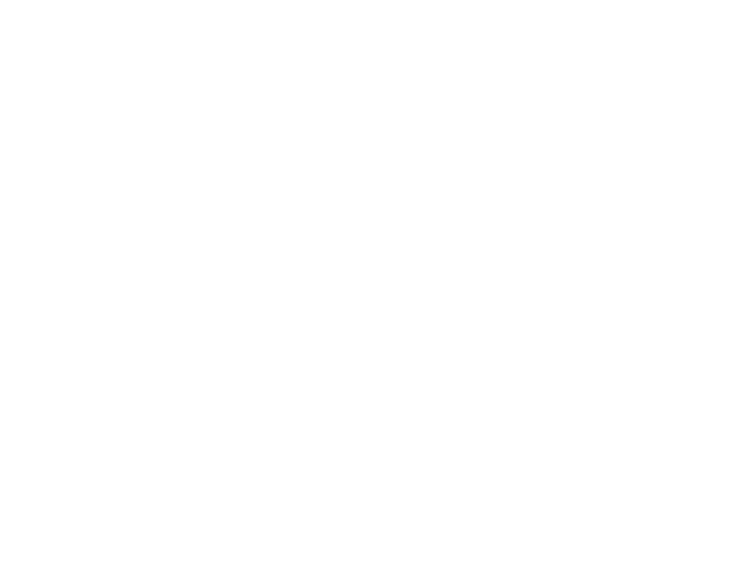
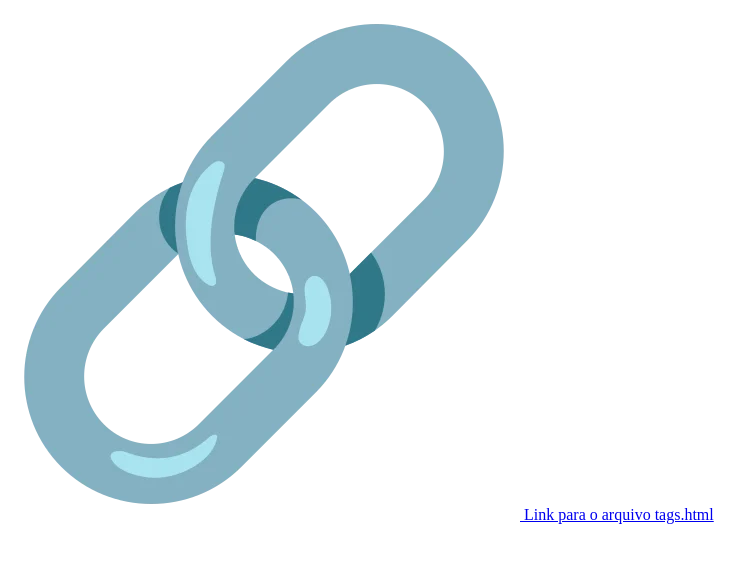
Before and after one commit to JoaoJardim12/repositorio_portfolio_web, a plain HTML site: page index.html in a window 1280 px wide. Shown: the whole page, without its empty margins (0-753 px from the left). Drawn offline with Linux system fonts and the light colour scheme.

Commit message:
feat(index.html): adiciona link para tags.html

```diff
--- a/index.html
+++ b/index.html
@@ -6,6 +6,9 @@
     <title>Document</title>
 </head>
 <body>
-
+    <a href="tags.html">
+        <img src="imagens/1f517.webp" alt="imagem_link">
+        Link para o arquivo tags.html
+    </a>
 </body>
 </html>
```
